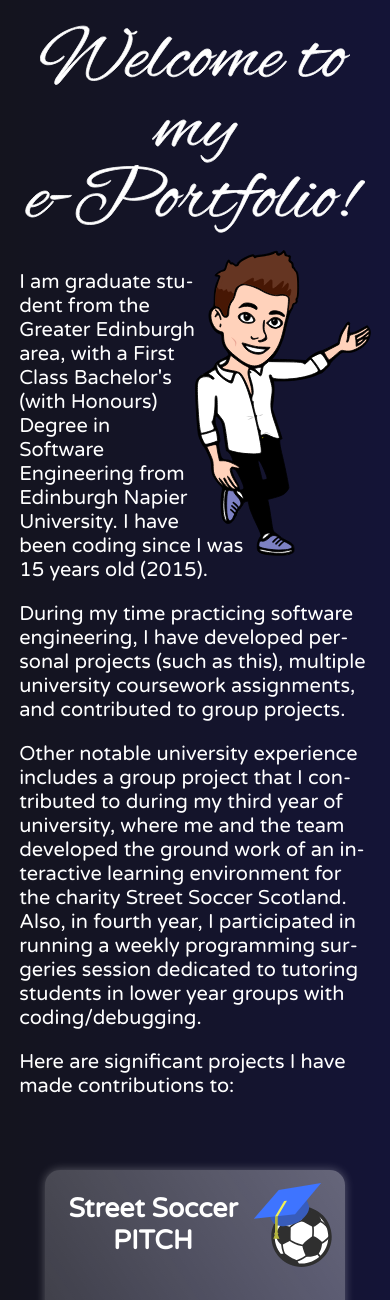
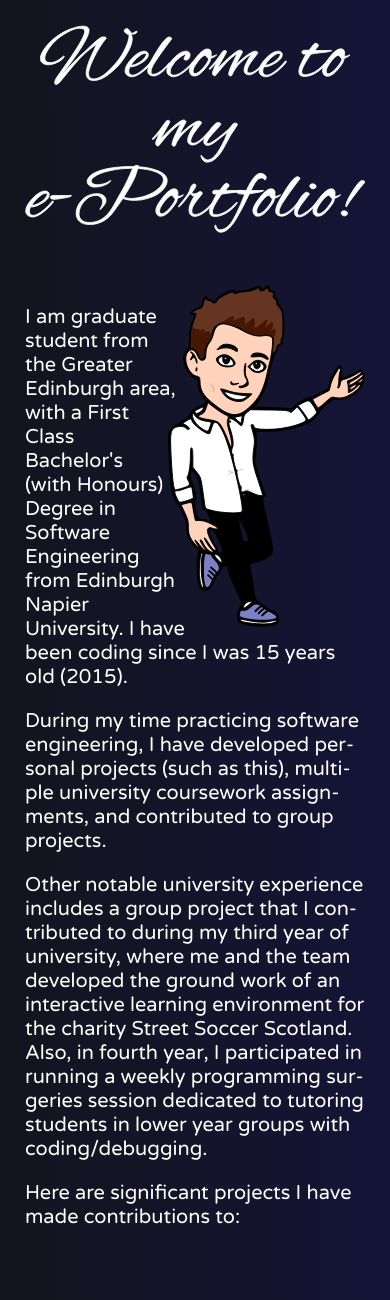
Before and after one commit to taylorc1009/Personal-Portfolio, a Flask app: page / in a window 390 px wide. Shown: the part 901-2201 px from the top of the page. Run offline with Flask 2, Linux system fonts and the light colour scheme.

Commit message:
Improved "about me" scaling

```diff
--- a/static/styles/style.css
+++ b/static/styles/style.css
@@ -316,7 +316,7 @@ a:hover {
 }
 
 .body-grid-item > *:not(:last-child) {
-    margin-bottom: 4vw !important;
+    margin-bottom: 50px !important;
 }
 
 .card-container {
@@ -487,7 +487,7 @@ a:hover {
 
 #about-me {
 	display: flow-root;
-	width: 920px;
+	max-width: 920px;
 	margin: 0 auto;
 	opacity: 0;
 }
@@ -495,7 +495,6 @@ a:hover {
 #bitmoji {
 	cursor: pointer;
 	width: 300px;
-	height: auto;
 	float: right;
 	-webkit-shape-outside: var(--bitmoji-url);
 	shape-outside: var(--bitmoji-url);
@@ -513,19 +512,15 @@ a:hover {
 	hyphens: auto;
 }
 
-@media screen and (max-width: 1020px) {
+@media screen and (max-width: 970px) {
 	#about-me {
-		width: 90.196078431372549019607843137255%;
-	}
-
-	#bitmoji {
-		shape-margin: 1%;
+		margin: 0 25px;
 	}
 }
 
-@media screen and (max-width: 666px) {
+@media screen and (max-width: 566px) {
 	#bitmoji {
-		width: 50%;
+		width: 58%;
 	}
 }
 
```
